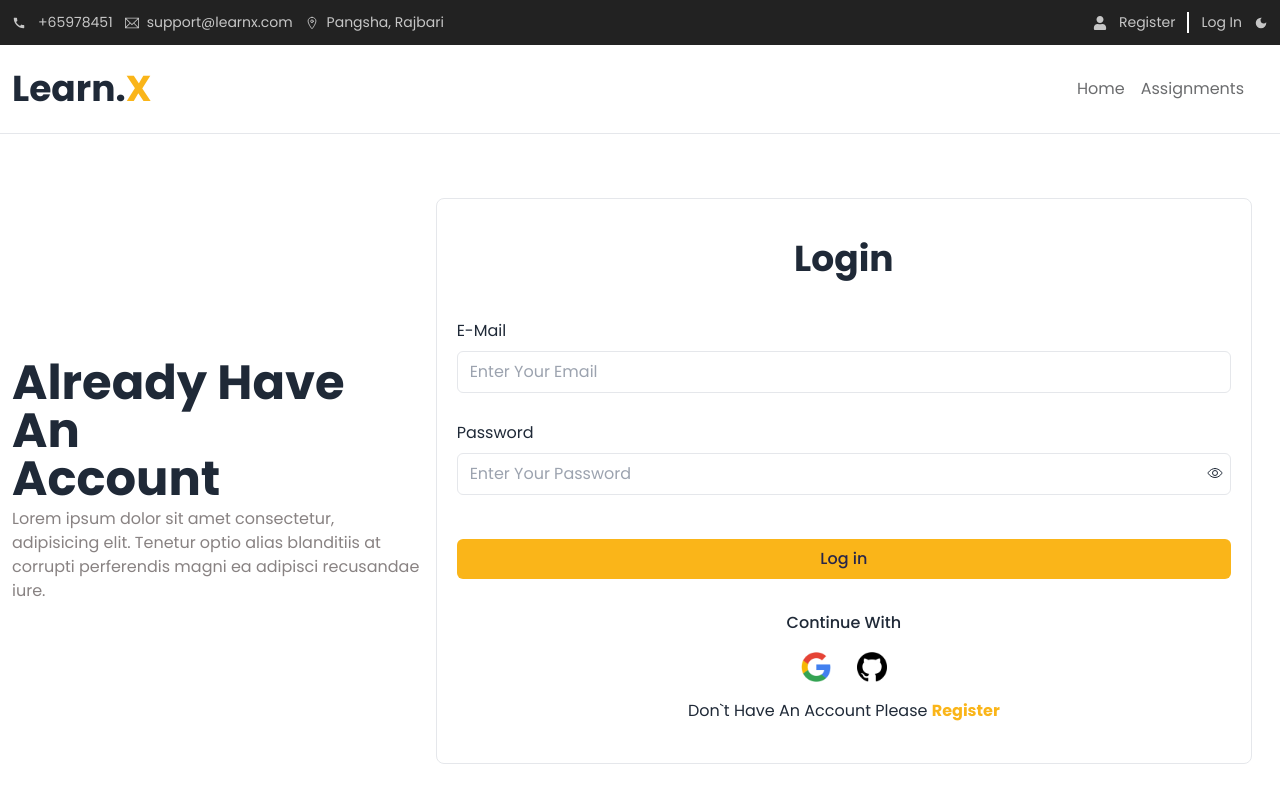
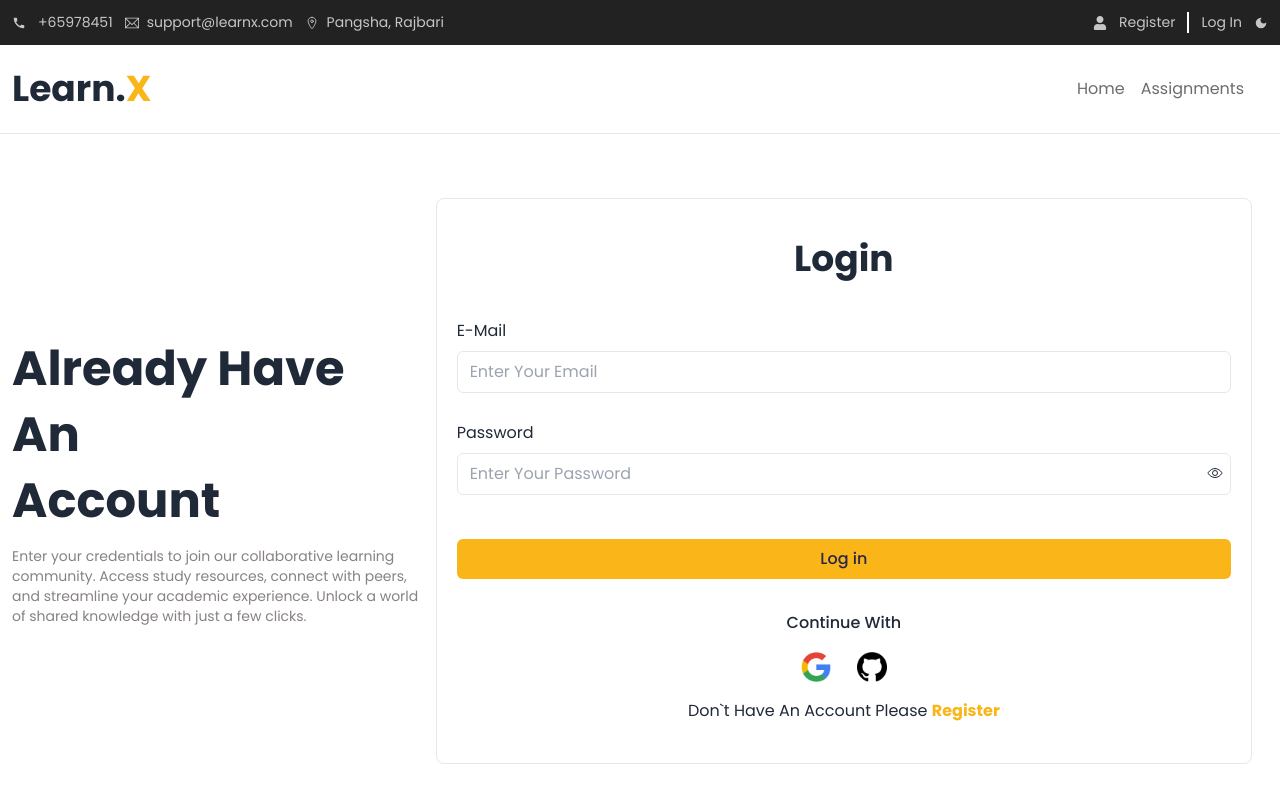
Before and after one commit to sharifulislam1999/learnx, a React (Vite) app: page /login in a window 1280 px wide. Shown: the top 800 px of the page. Built offline with nearby package versions, Linux system fonts and the light colour scheme; no server answers.

Commit message:
fixed login registation

```diff
--- a/src/Components/LoginForm/LoginForm.jsx
+++ b/src/Components/LoginForm/LoginForm.jsx
@@ -80,16 +80,12 @@ const popupLogin = (provider)=>{
     <div className="flex flex-col lg:flex-row justify-between items-center gap-4">
       <div className="w-full lg:w-1/3 space-y-1">
         <div className="text-2xl text-center md:text-left md:text-5xl leading-snug font-bold">
-          <h1>
+          <h1 className="leading-snug mb-3">
            Already Have An<br></br> Account
           </h1>
         </div>
-        <div className="text-[#888282]">
-          <p>
-            Lorem ipsum dolor sit amet consectetur, adipisicing elit. Tenetur
-            optio alias blanditiis at corrupti perferendis magni ea adipisci
-            recusandae iure.
-          </p>
+        <div className="text-[#888282] text-sm">
+          <p>Enter your credentials to join our collaborative learning community. Access study resources, connect with peers, and streamline your academic experience. Unlock a world of shared knowledge with just a few clicks.</p>
         </div>
       </div>
       <div className="w-full lg:w-2/3 px-5 py-10 border rounded-lg">
--- a/src/Components/RegisterForm/RegisterForm.jsx
+++ b/src/Components/RegisterForm/RegisterForm.jsx
@@ -85,16 +85,12 @@ const RegisterForm = () => {
     <div className="flex flex-col lg:flex-row justify-between items-center gap-4">
       <div className="w-full lg:w-1/3 space-y-1">
         <div className="text-2xl text-center md:text-left md:text-5xl leading-snug font-bold">
-          <h1>
+          <h1 className="leading-snug mb-3">
             Create An New <br></br> Account
           </h1>
         </div>
-        <div className="text-[#888282]">
-          <p>
-            Lorem ipsum dolor sit amet consectetur, adipisicing elit. Tenetur
-            optio alias blanditiis at corrupti perferendis magni ea adipisci
-            recusandae iure.
-          </p>
+        <div className="text-[#888282] text-sm">
+          <p>Start your collaborative learning journey! Enter your details to access shared resources and connect with study groups. Join us now and shape your academic success!</p>
         </div>
       </div>
       <div className="w-full lg:w-2/3 px-5 py-10 border rounded-lg">
```
